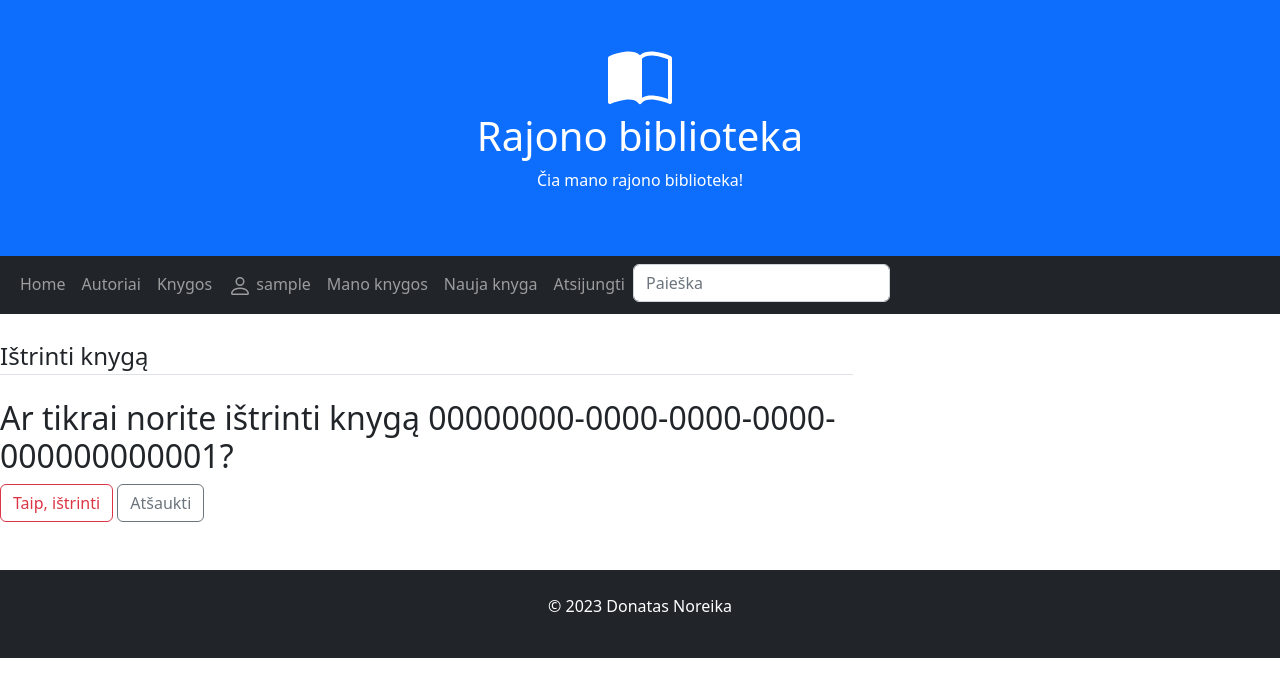
After one commit to DonatasNoreika/biblioteka_2023_01, a Django app: page /library/userbooks/1/delete in a window 1280 px wide. The commit adds this page. Shown: the top 697 px of the page. Run offline with Django 4.2, Linux system fonts and the light colour scheme; a user stored in the database is signed in; tables that the repository leaves empty hold one stand-in row (values such as "Sample post"); some libraries are stand-ins or nearby versions.

Commit message:
11: įdėtas vartotojo knygos egzemplioriaus trynimas

```diff
--- a/mysite/library/templates/user_book.html
+++ b/mysite/library/templates/user_book.html
@@ -17,6 +17,7 @@
         {% if instance.reader == user %}
         <div>
             <a class="btn btn-secondary btn-sm mt-1 mb-1" href="{% url 'user_bookinstance_update' instance.id %}">Redaguoti</a>
+            <a class="btn btn-danger btn-sm mt-1 mb-1" href="{% url 'user_bookinstance_delete' instance.id %}">Ištrinti</a>
         </div>
         {% endif %}
         <br/>
--- /dev/null
+++ b/mysite/library/templates/user_bookinstance_delete.html
@@ -0,0 +1,17 @@
+{% extends "base.html" %}
+{% load crispy_forms_tags %}
+{% block content %}
+    <div class="content-section">
+    <form method="POST">
+        {% csrf_token %}
+        <fieldset class="form-group">
+            <legend class="border-bottom mb-4">Ištrinti knygą</legend>
+            <h2>Ar tikrai norite ištrinti knygą {{ instance.uuid }}?</h2>
+        </fieldset>
+        <div class="form-group">
+            <button class="btn btn-outline-danger" type="submit">Taip, ištrinti</button>
+            <a class="btn btn-outline-secondary" href="{% url 'user_book' instance.id %}">Atšaukti</a>
+        </div>
+    </form>
+    </div>
+{% endblock content %}
--- a/mysite/library/urls.py
+++ b/mysite/library/urls.py
@@ -15,4 +15,5 @@ urlpatterns = [
     path("userbooks/<int:pk>", views.UserBookInstanceDetailView.as_view(), name="user_book"),
     path('userbooks/create', views.UserBookInstanceCreateView.as_view(), name='user_bookinstance_create'),
     path("userbooks/<int:pk>/update", views.UserBookInstanceUpdateView.as_view(), name="user_bookinstance_update"),
+    path('userbooks/<int:pk>/delete', views.UserBookInstanceDeleteView.as_view(), name="user_bookinstance_delete"),
 ]
--- a/mysite/library/views.py
+++ b/mysite/library/views.py
@@ -130,6 +130,17 @@ class UserBookInstanceUpdateView(LoginRequiredMixin, UserPassesTestMixin, generi
         form.save()
         return super().form_valid(form)
 
+
+class UserBookInstanceDeleteView(LoginRequiredMixin, UserPassesTestMixin, generic.DeleteView):
+    model = BookInstance
+    success_url = "/library/userbooks/"
+    template_name = "user_bookinstance_delete.html"
+    context_object_name = "instance"
+
+    def test_func(self):
+        bookinstance = self.get_object()
+        return bookinstance.reader == self.request.user
+
 @csrf_protect
 def register(request):
     if request.method == "POST":
```
